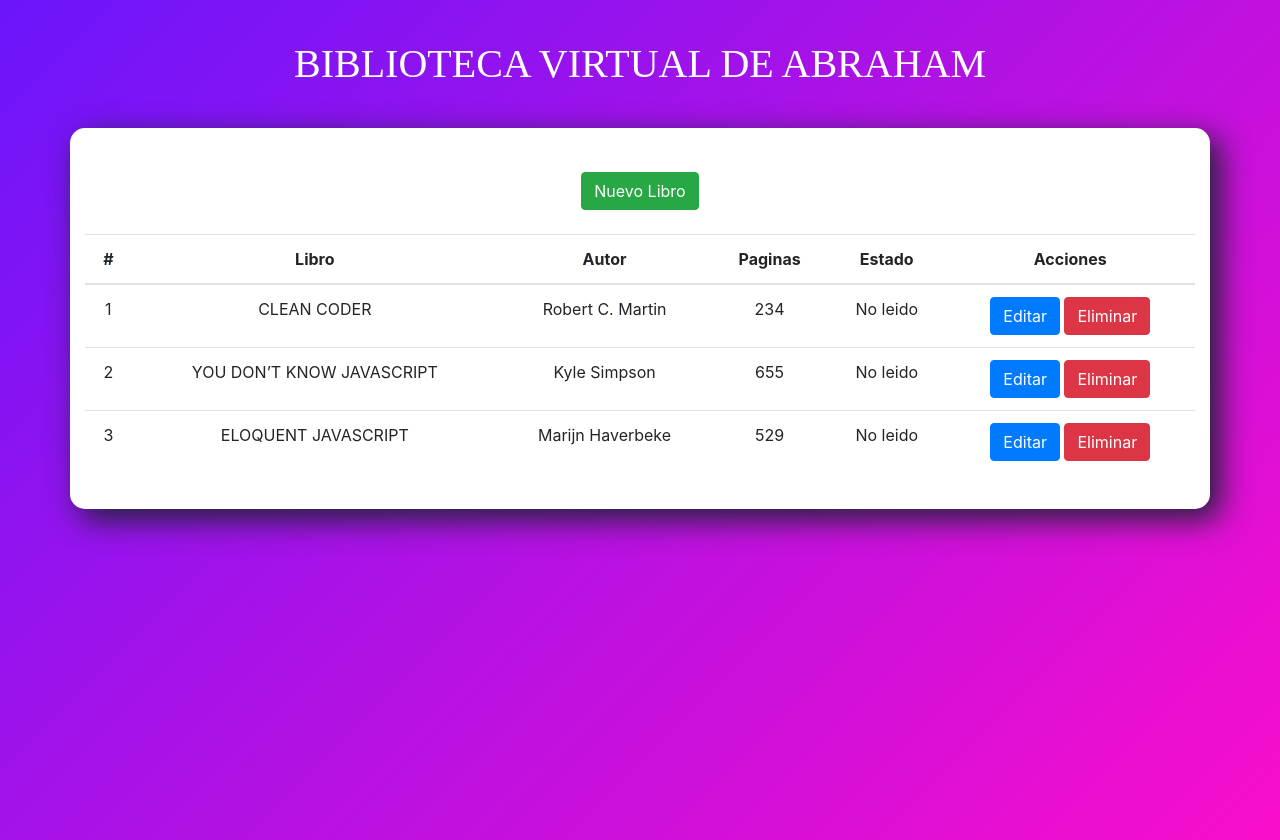
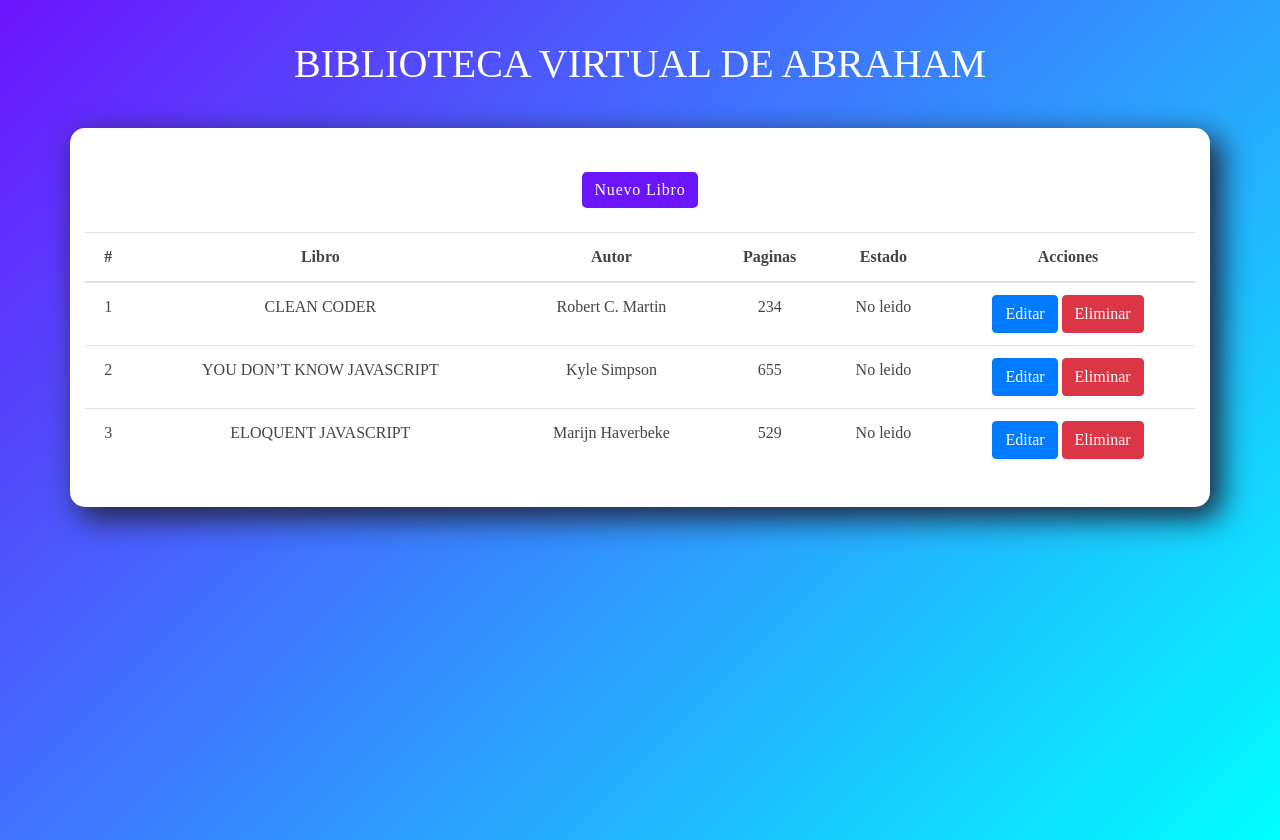
Before and after one commit to Alonso-Aldebaram/Project_Library, a React (Create React App) app: page / in a window 1280 px wide. Built offline with nearby package versions, Linux system fonts and the light colour scheme.

Commit message:
Estilo de Boton "Nuevo Libro"

```diff
--- a/src/comp/Biblioteca.js
+++ b/src/comp/Biblioteca.js
@@ -88,7 +88,7 @@ eliminar=(dato)=>{
             <>
             <Container>
             <br/>
-            <Button color="success" onClick={()=>this.mostrarModalInsertar()}>Nuevo Libro</Button>
+            <Button color="success" className="new-book" onClick={()=>this.mostrarModalInsertar()}>Nuevo Libro</Button>
             <br/><br/>
             <Table>
                 <thead>
--- a/src/css/Biblioteca.css
+++ b/src/css/Biblioteca.css
@@ -1,5 +1,5 @@
 body {
-    background-image:linear-gradient(135deg,#6b15fc 0%, #fa0ecb 100%);
+    background-image:linear-gradient(135deg,#6b15fc 0%, #00ffff 100%);
 }
 .App {
     text-align: center;
@@ -16,3 +16,44 @@ body {
     color: #fff;
     font-family: 'Nunito';
 }
+.table {
+    color: #444 !important;
+    font-family: 'Nunito';
+}
+  .new-book {
+    letter-spacing: 0.05rem !important;
+    position: relative !important;
+    background: #6b15fc !important;
+    color: #fff !important;
+    border-radius: 0.3rem !important;
+    position: relative !important;
+    transition: 0.2s all ease-in-out !important;
+    border: none !important;
+    font-family: 'Nunito';
+  }
+  .new-book:before {
+    display: block !important;
+    position: absolute !important;
+    background: transparent !important;
+    border: none !important;
+    border-radius: 0.3rem !important;
+    transform: translateY(5px) scale(0.9) !important;
+    content: "" !important;
+    height: 5px !important;
+    z-index: -1 !important;
+    bottom: -1% !important;
+    left: 0 !important;
+    right: 0 !important;
+    transition: 0.2s all ease-in-out !important;
+    box-shadow: 0 14px 28px rgba(0, 0, 0, 0.25), 0 10px 10px rgba(0, 0, 0, 0.22) !important;
+  }
+  .new-book:hover:before {
+    transform: translateY(8px) scale(0.8) !important;
+    opacity: 0.8 !important;
+    box-shadow: 0 19px 38px rgba(0, 0, 0, 0.3), 0 15px 12px rgba(0, 0, 0, 0.22) !important;
+  }
+  .new-book:hover {
+    transform: translateY(-5px) !important;
+    background: #00eeee !important;
+    color: #fff !important;
+  }
```
